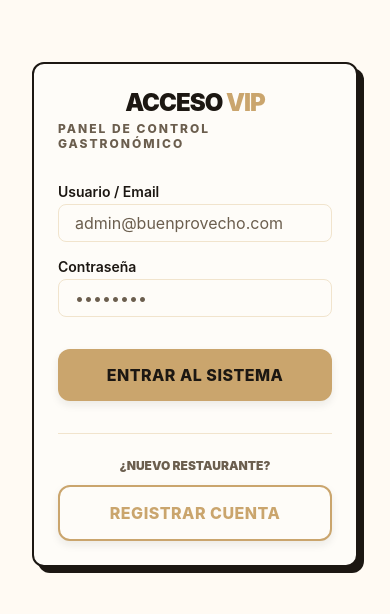
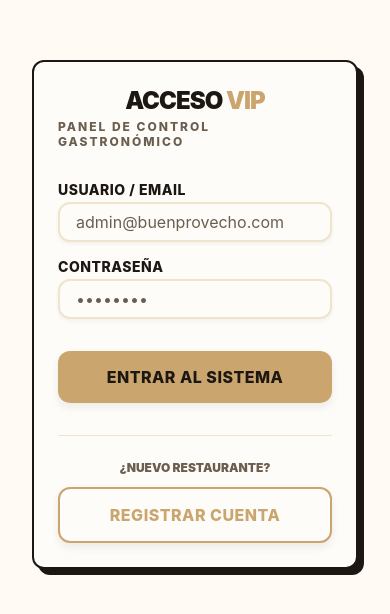
Before and after one commit to iperez-2024003/BuenProvechoApp, a React Native app in the folder FrontendApp/: screen /Login in a window 390 px wide. Shown: the part 108-722 px from the top of the page. Built offline with nearby package versions, Linux system fonts and the light colour scheme.

Commit message:
style(frontend): actualizar componente Input con diseño neobrutalista premium

```diff
--- a/FrontendApp/src/shared/components/common/Input.jsx
+++ b/FrontendApp/src/shared/components/common/Input.jsx
@@ -1,6 +1,6 @@
 import React from 'react';
 import { TextInput, StyleSheet, View, Text } from 'react-native';
-import { COLORS, SPACING, FONT_SIZE } from '../../constants/theme';
+import { COLORS, SPACING, FONT_SIZE, SHADOWS } from '../../constants/theme';
 
 const Input = ({ label, error, ...props }) => {
   return (
@@ -23,19 +23,22 @@ const styles = StyleSheet.create({
   },
   label: {
     fontSize: FONT_SIZE.sm,
-    fontWeight: '600',
+    fontWeight: '800',
     color: COLORS.text,
     marginBottom: SPACING.xs,
+    textTransform: 'uppercase',
+    letterSpacing: 0.5,
   },
   input: {
     backgroundColor: COLORS.surface,
-    borderWidth: 1,
+    borderWidth: 2,
     borderColor: COLORS.border,
-    borderRadius: 8,
+    borderRadius: 12,
     paddingHorizontal: SPACING.md,
     paddingVertical: SPACING.sm,
     fontSize: FONT_SIZE.md,
     color: COLORS.text,
+    ...SHADOWS.sm,
   },
   errorInput: {
     borderColor: COLORS.error,
@@ -44,6 +47,7 @@ const styles = StyleSheet.create({
     color: COLORS.error,
     fontSize: FONT_SIZE.xs,
     marginTop: SPACING.xs,
+    fontWeight: '600',
   },
 });
 
```
